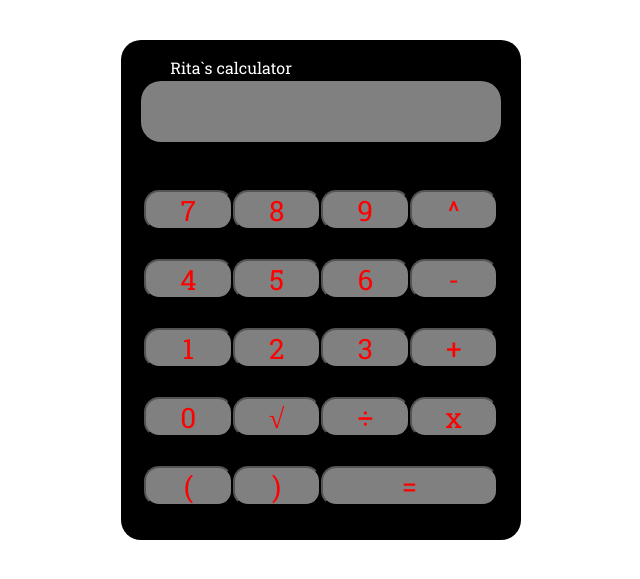
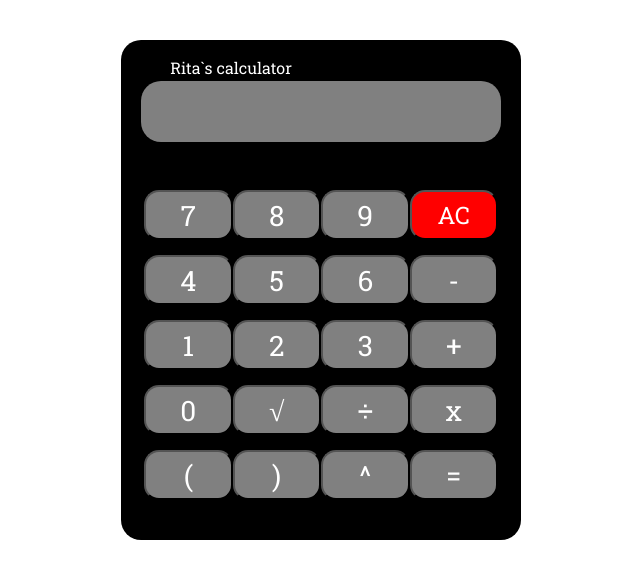
Before and after one commit to RitaRez/Calculator, a PHP site: page / in a window 1280 px wide. Shown: the top 579 px of the page, without its empty margins (319-959 px from the left). Run offline with PHP 8.4, Linux system fonts and the light colour scheme.

Commit message:
Added clear button

```diff
--- a/index.html
+++ b/index.html
@@ -20,10 +20,11 @@
             </div>
 
             <div id="buttons">
+
                 <button onclick="changeOutput('7')" type="button" class="button col3 left" id="7" >7</button>
                 <button onclick="changeOutput('8')" type="button" class="button col3 left" id="8" >8</button>
                 <button onclick="changeOutput('9')" type="button" class="button col3 left" id="9" >9</button>
-                <button onclick="changeOutput('**')" type="button" class="button col3 left" id="^" >^</button>
+                <button onclick="changeOutput('clear')" type="button" class="button col3 left" id="clear" >AC</button>
 
                 <button onclick="changeOutput('4')" type="button" class="button col3 left" id="4" >4</button>
                 <button onclick="changeOutput('5')" type="button" class="button col3 left" id="5" >5</button>
@@ -42,7 +43,8 @@
 
                 <button onclick="changeOutput('(')" type="button" class="button col3 left" id="par1" >(</button>
                 <button onclick="changeOutput(')')" type="button" class="button col3 left" id="par2" >)</button>
-                <button onclick="changeOutput('=')" type="button" class="button col6 left" id="=" >=</button>
+                <button onclick="changeOutput('^')" type="button" class="button col3 left" id="^" >^</button>
+                <button onclick="changeOutput('=')" type="button" class="button col3 left" id="=" >=</button>
 
 
 
--- a/myScript.js
+++ b/myScript.js
@@ -1,7 +1,9 @@
 function changeOutput(char) {
-    if(char != '=' )
+    if(char != '=' && char != "clear")
         document.getElementById("output").innerHTML += char;
-    else{
+    else if(char == "="){
         document.getElementById('output').innerHTML = eval(document.getElementById('output').innerHTML);
+    } else{
+        document.getElementById('output').innerHTML = "";
     }
 }
--- a/stylesheet.css
+++ b/stylesheet.css
@@ -33,16 +33,21 @@
     width: 354px;
     height: 300px;
 }
+#clear{
+    background-color: red;
+    color: white;
+    font-size: 24px;
+}
 .button{
-    margin-bottom: 29px;
+    margin-bottom: 15px;
     background-color: gray;
     padding-bottom: 1px;
     padding: 0px 10px 0px 10px;
     width: 70px;
-    height:40px;
+    height:50px;
     align-content: center;
     border-radius: 15px;
-    color: red;
+    color: white;
     font-size: 28px;
     font-family: 'Roboto Slab';
 }
```
